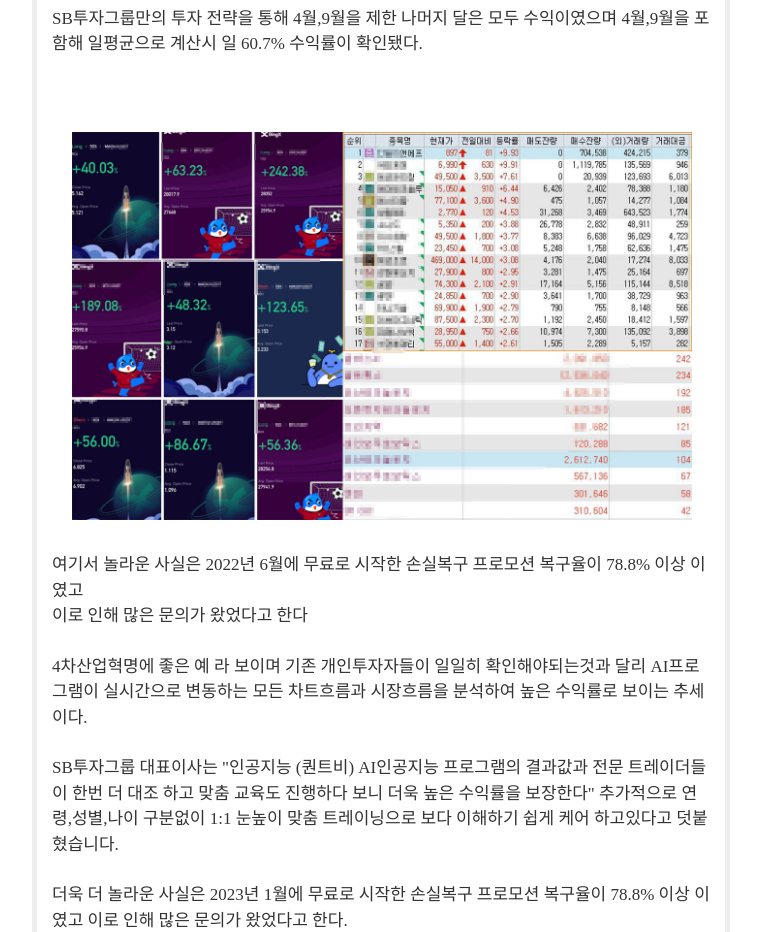
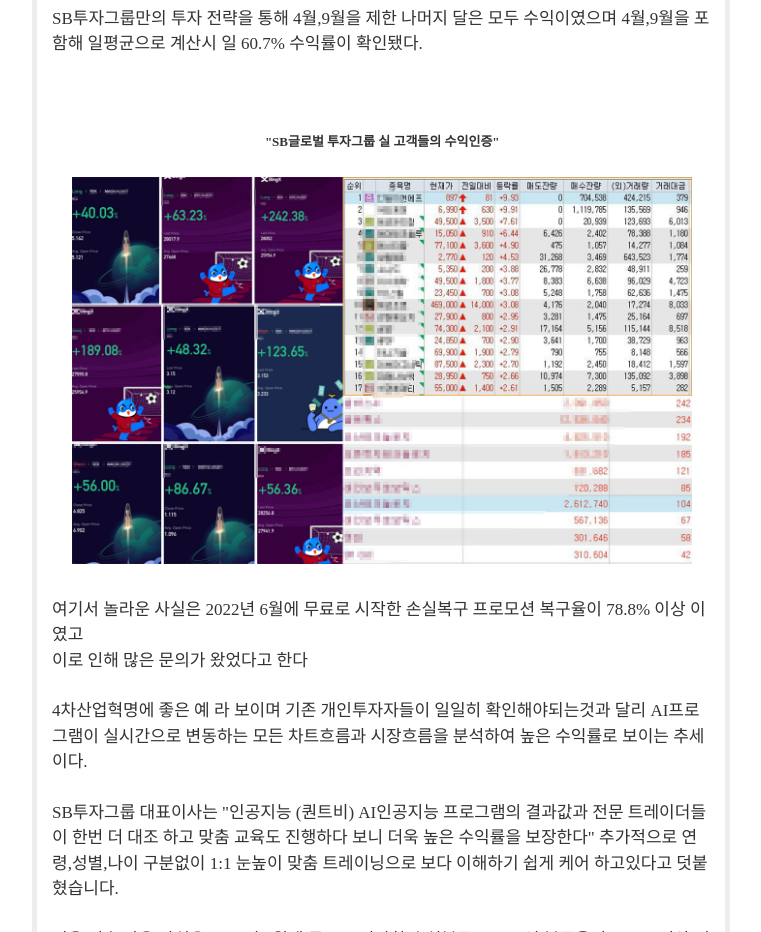
Before and after one commit to euntti/newstest, a React (Create React App) app: page /news in a window 1280 px wide. Shown: the part 1080-2012 px from the top of the page, without its empty margins (259-1020 px from the left). Built offline with nearby package versions, Linux system fonts and the light colour scheme; no server answers.

Commit message:
수익인증

```diff
--- a/src/Main2.css
+++ b/src/Main2.css
@@ -114,6 +114,11 @@ table {
   font-size: 17px;
   letter-spacing: 0;
 }
+.mainhead{
+  font-weight: bold;
+  font-size: 13px;
+  text-align: center;
+}
 .content .imgbox {
   margin-top: 15px;
   margin-bottom: 0;
@@ -221,13 +226,7 @@ table {
   font-size: 13px;
   color: rgb(0, 0, 0);
   }
-.mainhead{
-  padding-bottom: 10px;
-  font-weight: bold;
-  font-size: 13px;
-  color: rgb(0, 0, 0);
-  text-align: center;
-}
+
 
 @media (max-width: 700px) {
   .box_container{
--- a/src/Main2.js
+++ b/src/Main2.js
@@ -157,6 +157,9 @@ function Main2() {
 
                 <br />
                 {/* 김진환 씨의 최근 수익인증 */}
+              </p>
+              <p class="mainhead">
+                  <b>"SB글로벌 투자그룹 실 고객들의 수익인증"</b>
               </p>
               <p class="imgbox banner">
                 <img
```
